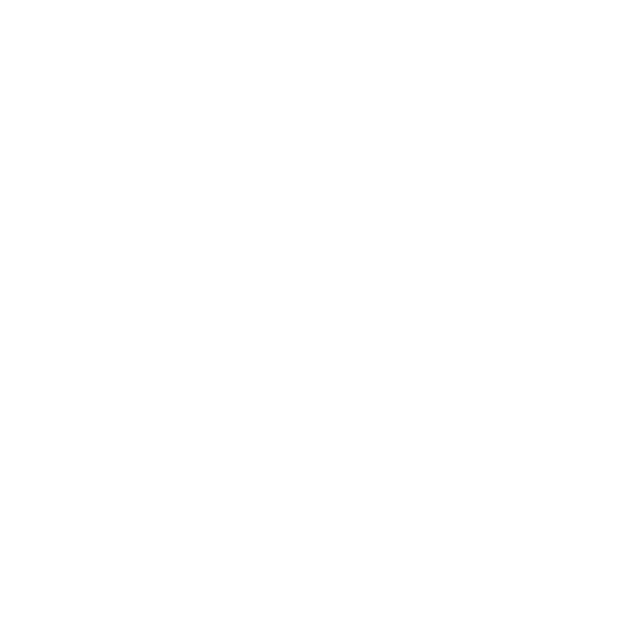
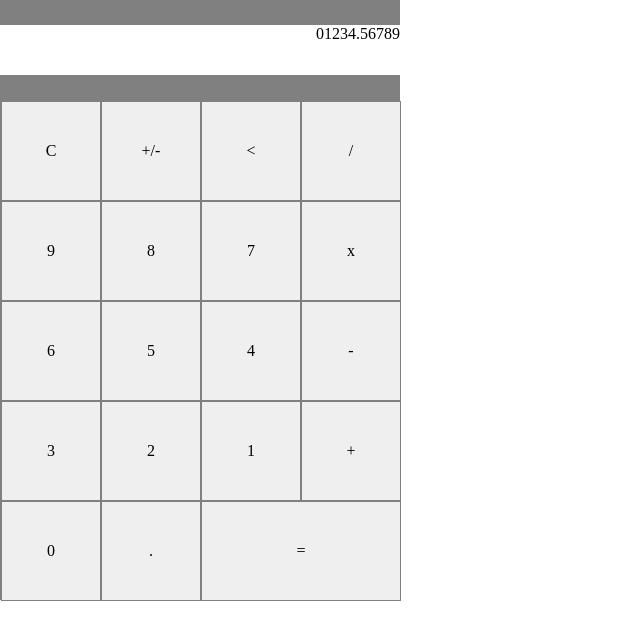
Before and after one commit to dragonvedb/calculator, a plain HTML site: page index.html in a window 1280 px wide. Shown: the whole page, without its empty margins (0-640 px from the left). Drawn offline with Linux system fonts and the light colour scheme.

Commit message:
Create a basic-looking HTML calculator, also reset CSS

```diff
--- a/index.html
+++ b/index.html
@@ -9,6 +9,36 @@
     <title>Document</title>
 </head>
 <body>
+    <div id="device">
+        <div id="top">
+            <div id="display">01234.56789</div>
+        </div>
+        <div id="bottom">
+            <div class="socket"><button class="btn clear">C</button></div>
+            <div class="socket"><button class="btn polarity">+/-</button></div>
+            <div class="socket"><button class="btn backspace"><</button></div>
+            <div class="socket"><button class="btn operator">/</button></div>
 
+            <div class="socket"><button class="btn num">9</button></div>
+            <div class="socket"><button class="btn num">8</button></div>
+            <div class="socket"><button class="btn num">7</button></div>
+            <div class="socket"><button class="btn operator">x</button></div>
+
+            <div class="socket"><button class="btn num">6</button></div>
+            <div class="socket"><button class="btn num">5</button></div>
+            <div class="socket"><button class="btn num">4</button></div>
+            <div class="socket"><button class="btn operator">-</button></div>
+
+            <div class="socket"><button class="btn num">3</button></div>
+            <div class="socket"><button class="btn num">2</button></div>
+            <div class="socket"><button class="btn num">1</button></div>
+            <div class="socket"><button class="btn operator">+</button></div>
+
+            <div class="socket"><button class="btn num">0</button></div>
+            <div class="socket"><button class="btn num">.</button></div>
+            <div class="socket"><button class="btn equalize">=</button></div>
+        </div>
+
+    </div>
 </body>
 </html>
--- a/styles.css
+++ b/styles.css
@@ -0,0 +1,46 @@
+* {
+	margin: 0;
+	padding: 0;
+	border: 0;
+	font-size: 100%;
+	font: inherit;
+    box-sizing: border-box;
+	vertical-align: baseline;
+}
+
+#device {
+    height: 600px;
+    width: 400px;
+
+    background-color: gray;
+}
+
+#top {
+    height: 100px;
+    display: flex;
+}
+
+#display {
+    height: 50px;
+    width: 400px;
+    align-self: center;
+    text-align: end;
+
+    background-color: white;
+}
+
+#bottom {
+    display: flex;
+    flex-wrap: wrap;
+}
+
+.socket,
+.socket button {
+    height: 100px;
+    width: 100px;
+    border: gray 1px solid;
+}
+
+.btn.equalize {
+    width: 200px;
+}
```
